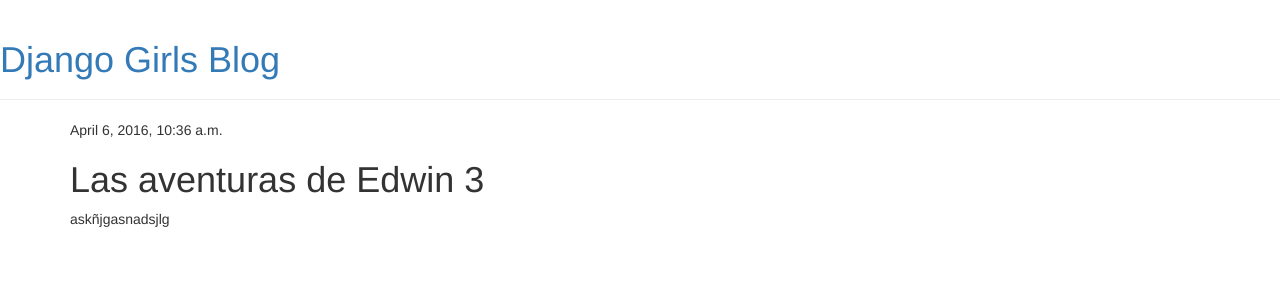
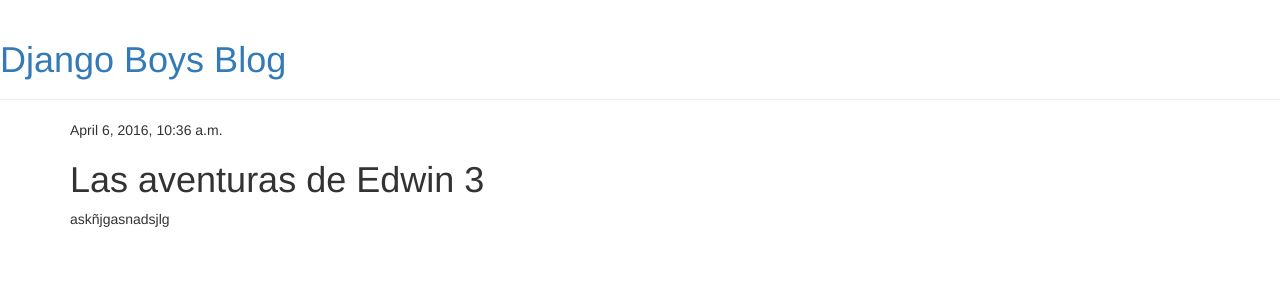
Before and after one commit to Edwindeza/mysite, a Django app: page /post/4/ in a window 1280 px wide. Shown: the top 300 px of the page. Run offline with Django 3.2, Linux system fonts and the light colour scheme; data comes from the database, SQL or seed files in the repository; some libraries are stand-ins or nearby versions.

Commit message:
base.html

```diff
--- a/blog/templates/blog/base.html
+++ b/blog/templates/blog/base.html
@@ -1,14 +1,14 @@
 {% load staticfiles %}
     <html>
         <head>
-            <title>Django Girls blog</title>
+            <title>Edwin's blog</title>
             <link rel="stylesheet" href="//maxcdn.bootstrapcdn.com/bootstrap/3.2.0/css/bootstrap.min.css">
             <link rel="stylesheet" href="//maxcdn.bootstrapcdn.com/bootstrap/3.2.0/css/bootstrap-theme.min.css">
             <link rel="stylesheet" href="{% static 'css/blog.css' %}">
         </head>
             <body>
         <div class="page-header">
-            <h1><a href="/">Django Girls Blog</a></h1>
+            <h1><a href="/">Django Boys Blog</a></h1>
         </div>
         <div class="content container">
             <div class="row">
```
